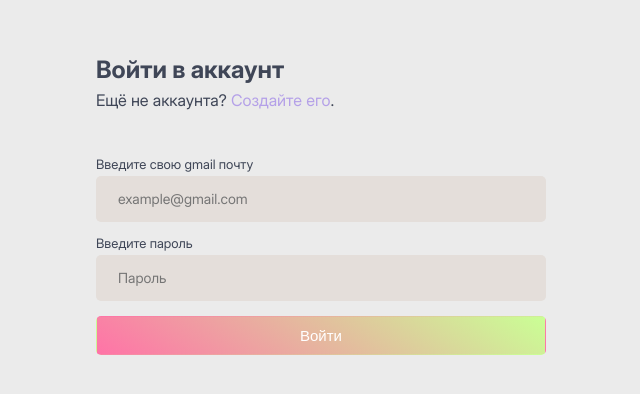
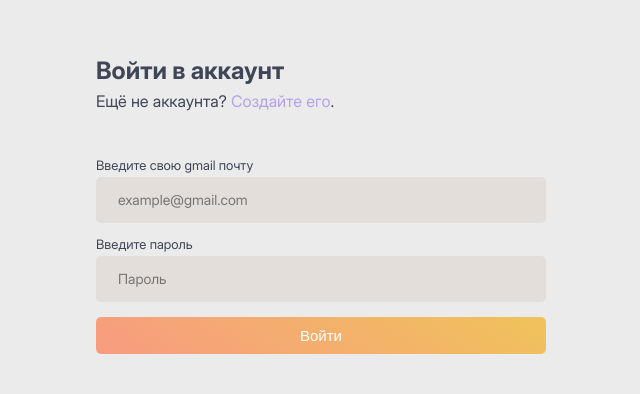
Before and after one commit to sadkovichus/fastfoodtips, a React (Vite) app: page /auth in a window 1280 px wide. Shown: the part 194-588 px from the top of the page, without its empty margins (319-959 px from the left). Built offline with nearby package versions, Linux system fonts and the light colour scheme.

Commit message:
chore: dist

```diff
--- a/src/app/styles/variables/dark.scss
+++ b/src/app/styles/variables/dark.scss
@@ -2,7 +2,7 @@ html[data-theme='dark'] {
   /*? Цвета фона ?*/
   --background-color: #ebebeb;
   /* Основной фон страницы */
-  --block-background-color: #122023;
+  --block-background-color: #f5fcfe;
   /* Фон блоков */
 
   /*? Цвета текста ?*/
@@ -12,18 +12,18 @@ html[data-theme='dark'] {
   /* Вторичный цвет текста */
 
   /*? Цвета кнопок ?*/
-  --button-background-color: linear-gradient(214deg, rgba(202, 255, 149, 1) 0%, rgba(255, 115, 167, 1) 100%);
+  --button-background-color: linear-gradient(214deg, rgb(240, 195, 90) 0%, rgba(255, 115, 167, 1) 100%);
   --button-background-color-hover: linear-gradient(190deg, rgba(202, 255, 149, 1) 0%, rgba(255, 115, 167, 1) 100%);
   /* Фон кнопок */
   --button-text-color: #ffffff;
   /* Цвет текста на кнопках */
 
   /*? Цвета обводки ?*/
-  --border-color: #333;
+  --border-color: #e7d4c8;
   /* Цвет обводки элементов */
 
   /*? Эффект наведения на кнопки ?*/
-  --button-hover-background-color: #3b49df66;
+  --button-hover-background-color: #c4c5d766;
   /* Фон кнопок при наведении */
   --button-hover-text-color: #ffffff;
 
@@ -36,8 +36,8 @@ html[data-theme='dark'] {
   --link-hover-color: #e91e63;
   /* Цвет ссылок при наведении */
 
-  --blue-color: #1f2966;
-  --blue-color-opacity: rgba(59, 73, 223, 0.4);
+  --blue-color: #5065ee;
+  --blue-color-opacity: rgba(66, 81, 241, 0.4);
 
   /* Цвет инпута */
   --input-background-color: #e4deda;
--- a/src/shared/ui/button/ui/Button.module.scss
+++ b/src/shared/ui/button/ui/Button.module.scss
@@ -1,15 +1,17 @@
 .btn {
 	background: var(--button-background-color);
-	border: 1px solid transparent;
+	border: none;
 	border-radius: 5px;
 	padding: 10px 20px;
-	transition-duration: .2s;
-	cursor: pointer;
+	transition: background 1s ease, color 0.5s ease, background-position .5s;
+	background-position: 100% 200%;
+	background-size: 200% 200%;
 
 	color: #FFF;
 	font-size: 15px;
+}
 
-	&:hover {
-		background-color: var(--button-background-color-hover);
-	}
+.btn:hover {
+	background-position: 10% 10%;
+	/* Изменение градиента при наведении */
 }
--- a/src/shared/ui/checkbox/ui/CheckBox.module.scss
+++ b/src/shared/ui/checkbox/ui/CheckBox.module.scss
@@ -26,7 +26,7 @@
 	max-width: 20px;
 	max-height: 20px;
 	border-radius: 3px;
-	border: 1px solid #FFF;
+	border: 1px solid var(--border-color);
 }
 
 .check-mark-active {
```
Also changed, not shown: 16 other files (tests, documents, lock files or other folders).
